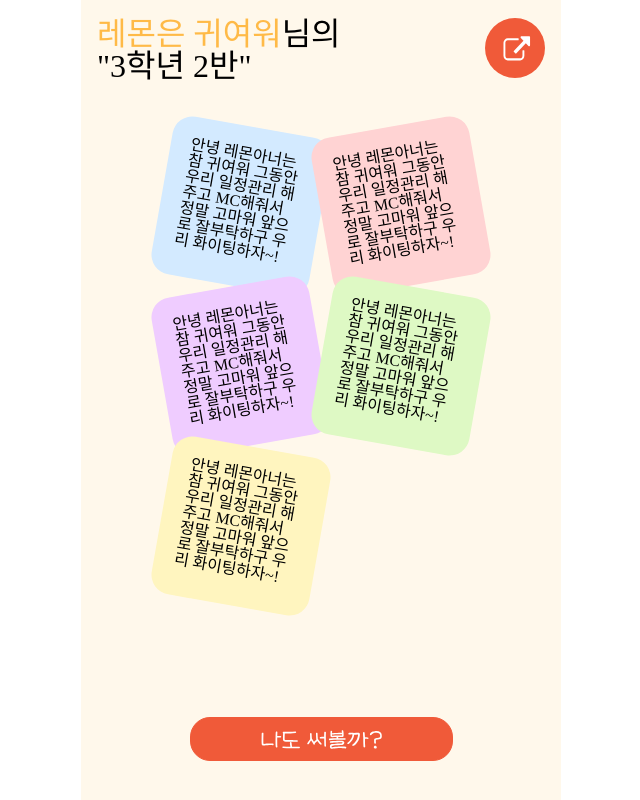
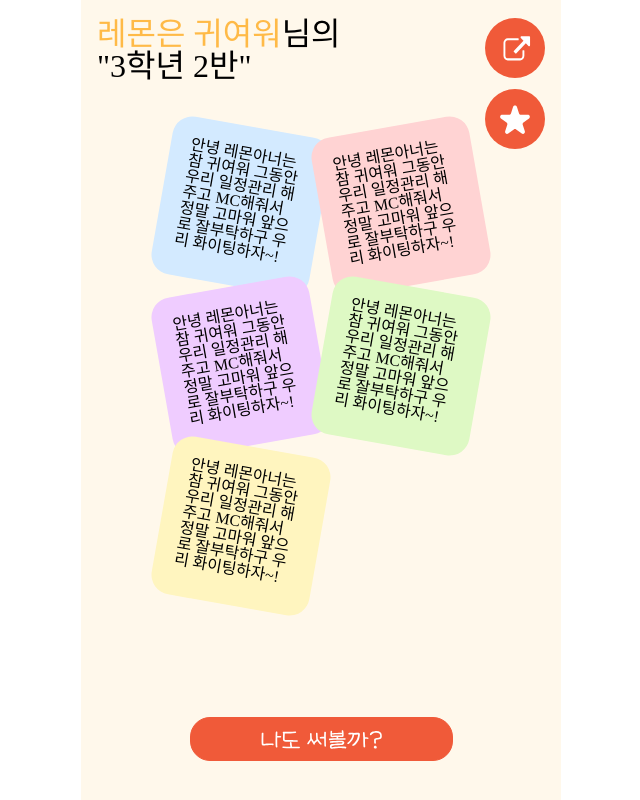
Before and after one commit to Memory-maker/rolling-paper-client, a React (Vite) app: page /rollingpaper/1 in a window 1280 px wide. Shown: the whole page, without its empty margins (319-959 px from the left). Built offline with nearby package versions, Linux system fonts and the light colour scheme; a web font is replaced by a local one.

Commit message:
feat: api global module, useAnimate hook

```diff
--- a/src/pages/Home/index.tsx
+++ b/src/pages/Home/index.tsx
@@ -6,13 +6,12 @@ import Title from "../../components/Title";
 import Card from "./components/Card";
 import cardDummy from "./utils/cardDummy";
 import { ReactComponent as KakaoIcon } from "/src/assets/svgs/kakao.svg";
-
-import { login_API, singup_API } from "../../api/user";
 import { kakaoToken, kakaoServerRes, kakaoProfile } from "../../types/login";
 import getCookie from "../../utils/cookie";
 import { colors } from "../../theme/color";
 import gsap, { Back, Bounce } from "gsap";
 import Sticker, { StickerProps } from "../../components/Sticker";
+import useAnimate from "./utils/useAnimate";
 
 interface CardProps {
   content: string;
@@ -25,10 +24,8 @@ const Home = () => {
   const kakaoJsKey = import.meta.env.VITE_JS_KEY;
   const [token, setToken] = useState("");
   const [data, setData] = useState<kakaoProfile | null>(null);
-  const logoRef = useRef<HTMLDivElement>(null);
-  const cardRef = useRef<HTMLDivElement>(null);
-  const logoQ = gsap.utils.selector(logoRef);
-  const cardQ = gsap.utils.selector(cardRef);
+
+  const [cardRef, logoRef] = useAnimate();
 
   const kakaoLogin = () => {
     window.Kakao.Auth.login({
@@ -36,11 +33,7 @@ const Home = () => {
         window.Kakao.API.request({
           url: "/v2/user/me",
           success: function ({ kakao_account, id }: kakaoServerRes) {
-            // const userData = {
-            //   id,
-            //   profile: kakao_account.profile,
-            // };
-            // setData(userData);
+            console.log(kakao_account, id);
             navigate("/mypage");
           },
           fail: function (error: unknown) {
@@ -85,45 +78,6 @@ const Home = () => {
       console.log(window.Kakao.isInitialized());
     }
   }, [kakaoJsKey]);
-
-  useEffect(() => {
-    if (logoRef.current) {
-      gsap
-        .timeline()
-        .set(logoQ("Line"), { opacity: 0 })
-        .set(logoQ(".text"), { opacity: 0 })
-        .fromTo(logoQ(".plane"), { x: -100, y: 100 }, { opacity: 1, x: 0, y: 0, duration: 1, ease: Back.easeOut })
-        .fromTo(
-          logoQ(".plane-left Line"),
-          {
-            scaleX: 0,
-            transformOrigin: "right",
-          },
-          { opacity: 1, scaleX: 1, duration: 0.5 },
-        )
-        .fromTo(
-          logoQ(".plane-right Line"),
-          {
-            scaleX: 0,
-            transformOrigin: "left",
-          },
-          { opacity: 1, scaleX: 1, delay: -0.5, duration: 0.5 },
-        )
-        .to(logoQ(".text"), { opacity: 1, scale: 1, delay: -0.8 });
-    }
-    if (cardRef.current) {
-      gsap
-        .timeline()
-        .set(cardQ(".title"), { opacity: 0 })
-        .set(cardQ(".card"), { opacity: 0 })
-        .set(cardQ(".sticker"), { opacity: 0 })
-        .set(cardQ(".login"), { opacity: 0 })
-        .to(cardQ(".card"), { opacity: 1, keyframes: { scale: [1.2, 0.9, 1] }, stagger: 0.08, delay: 1 })
-        .to(cardQ(".sticker"), { opacity: 1, keyframes: { scale: [1.4, 0.9, 1] }, stagger: 0.08, delay: -0.8 })
-        .to(cardQ(".title"), { opacity: 1, stagger: 0.5, delay: 0.3 })
-        .to(cardQ(".login"), { opacity: 1 });
-    }
-  }, []);
 
   const stickers: StickerProps[] = [
     { type: "garlands", rotate: 0, x: 68, y: -5 },
--- /dev/null
+++ b/src/pages/Home/utils/useAnimate.ts
@@ -0,0 +1,91 @@
+import gsap, { Back } from "gsap";
+import { useEffect, useRef } from "react";
+
+function useAnimate() {
+  const logoRef = useRef<HTMLDivElement>(null);
+  const cardRef = useRef<HTMLDivElement>(null);
+  const logoQ = gsap.utils.selector(logoRef);
+  const cardQ = gsap.utils.selector(cardRef);
+
+  useEffect(() => {
+    if (logoRef.current) {
+      gsap
+        .timeline()
+        .set(logoQ("Line"), { opacity: 0 })
+        .set(logoQ(".text"), { opacity: 0 })
+        .fromTo(logoQ(".plane"), { x: -100, y: 100 }, { opacity: 1, x: 0, y: 0, duration: 1, ease: Back.easeOut })
+        .fromTo(
+          logoQ(".plane-left Line"),
+          {
+            scaleX: 0,
+            transformOrigin: "right",
+          },
+          { opacity: 1, scaleX: 1, duration: 0.5 },
+        )
+        .fromTo(
+          logoQ(".plane-right Line"),
+          {
+            scaleX: 0,
+            transformOrigin: "left",
+          },
+          { opacity: 1, scaleX: 1, delay: -0.5, duration: 0.5 },
+        )
+        .to(logoQ(".text"), { opacity: 1, scale: 1, delay: -0.8 });
+    }
+    if (cardRef.current) {
+      gsap
+        .timeline()
+        .set(cardQ(".title"), { opacity: 0 })
+        .set(cardQ(".card"), { opacity: 0 })
+        .set(cardQ(".sticker"), { opacity: 0 })
+        .set(cardQ(".login"), { opacity: 0 })
+        .to(cardQ(".card"), { opacity: 1, keyframes: { scale: [1.2, 0.9, 1] }, stagger: 0.08, delay: 1 })
+        .to(cardQ(".sticker"), { opacity: 1, keyframes: { scale: [1.4, 0.9, 1] }, stagger: 0.08, delay: -0.8 })
+        .to(cardQ(".title"), { opacity: 1, stagger: 0.5, delay: 0.3 })
+        .to(cardQ(".login"), { opacity: 1 });
+    }
+  }, []);
+
+  useEffect(() => {
+    if (logoRef.current) {
+      gsap
+        .timeline()
+        .set(logoQ("Line"), { opacity: 0 })
+        .set(logoQ(".text"), { opacity: 0 })
+        .fromTo(logoQ(".plane"), { x: -100, y: 100 }, { opacity: 1, x: 0, y: 0, duration: 1, ease: Back.easeOut })
+        .fromTo(
+          logoQ(".plane-left Line"),
+          {
+            scaleX: 0,
+            transformOrigin: "right",
+          },
+          { opacity: 1, scaleX: 1, duration: 0.5 },
+        )
+        .fromTo(
+          logoQ(".plane-right Line"),
+          {
+            scaleX: 0,
+            transformOrigin: "left",
+          },
+          { opacity: 1, scaleX: 1, delay: -0.5, duration: 0.5 },
+        )
+        .to(logoQ(".text"), { opacity: 1, scale: 1, delay: -0.8 });
+    }
+    if (cardRef.current) {
+      gsap
+        .timeline()
+        .set(cardQ(".title"), { opacity: 0 })
+        .set(cardQ(".card"), { opacity: 0 })
+        .set(cardQ(".sticker"), { opacity: 0 })
+        .set(cardQ(".login"), { opacity: 0 })
+        .to(cardQ(".card"), { opacity: 1, keyframes: { scale: [1.2, 0.9, 1] }, stagger: 0.08, delay: 1 })
+        .to(cardQ(".sticker"), { opacity: 1, keyframes: { scale: [1.4, 0.9, 1] }, stagger: 0.08, delay: -0.8 })
+        .to(cardQ(".title"), { opacity: 1, stagger: 0.5, delay: 0.3 })
+        .to(cardQ(".login"), { opacity: 1 });
+    }
+  }, []);
+
+  return [cardRef, logoRef];
+}
+
+export default useAnimate;
--- a/src/pages/RollingPaper/components/Detail.tsx
+++ b/src/pages/RollingPaper/components/Detail.tsx
@@ -32,6 +32,7 @@ const Detail = ({ setShowDetail, onPrev, onNext, card }: DetailProps) => {
 export default Detail;
 
 const Container = styled.div`
+  z-index: 20;
   position: absolute;
   width: 100%;
   background: rgba(255, 255, 255, 0.8);
--- a/src/pages/RollingPaper/components/Header.tsx
+++ b/src/pages/RollingPaper/components/Header.tsx
@@ -8,10 +8,11 @@ import StickerButton from "./StickerButton";
 
 interface HeaderProps {
   infos: RollingPaper;
-  setShow: (show: boolean) => void;
+  setShareModalShow: () => void;
+  setStickerModalShow: () => void;
 }
 
-const Header = ({ infos, setShow }: HeaderProps) => {
+const Header = ({ infos, setShareModalShow, setStickerModalShow }: HeaderProps) => {
   return (
     <Container>
       <Title isDark={false}>
@@ -22,7 +23,8 @@ const Header = ({ infos, setShow }: HeaderProps) => {
         <span>"{infos.title}"</span>
       </Title>
       <Buttons>
-        <ShareButton setShow={setShow} />
+        <ShareButton setShow={setShareModalShow} />
+        <StickerButton setShow={setStickerModalShow} />
       </Buttons>
     </Container>
   );
@@ -31,6 +33,7 @@ const Header = ({ infos, setShow }: HeaderProps) => {
 export default Header;
 
 const Container = styled.div`
+  z-index: 10;
   position: sticky;
   top: 0;
   left: 0;
@@ -39,6 +42,7 @@ const Container = styled.div`
   padding: 18px 16px;
   display: flex;
   justify-content: space-between;
+  box-sizing: border-box;
 `;
 
 interface TitleProps {
@@ -59,7 +63,7 @@ const NickName = styled.div`
 `;
 
 const Buttons = styled.div`
-  display: flex;
-  flex-direction: column;
-  justify-content: space-between;
+  display: grid;
+  grid-template-rows: repeat(2, 1fr);
+  grid-row-gap: 8px;
 `;
--- a/src/pages/RollingPaper/components/StickerButton.tsx
+++ b/src/pages/RollingPaper/components/StickerButton.tsx
@@ -1,14 +1,13 @@
 import React from "react";
 
 interface ButtonProps {
-  show: boolean;
-  setShow: (show: boolean) => void;
+  setShow: () => void;
 }
 
-const StickerButton = ({ show, setShow }: ButtonProps) => {
+const StickerButton = ({ setShow }: ButtonProps) => {
   return (
     <div
-      onClick={() => setShow(!show)}
+      onClick={setShow}
       dangerouslySetInnerHTML={{
         __html: `<svg width="60" height="60" viewBox="0 0 60 60" fill="none" xmlns="http://www.w3.org/2000/svg">
 <rect width="60" height="60" rx="30" fill="#F05A39"/>
--- a/src/pages/RollingPaper/index.tsx
+++ b/src/pages/RollingPaper/index.tsx
@@ -1,4 +1,4 @@
-import React, { useState } from "react";
+import React, { useEffect, useState } from "react";
 import { useNavigate, useParams } from "react-router-dom";
 import styled from "styled-components";
 import { colors } from "../../theme/color";
@@ -12,7 +12,8 @@ import cardDummy from "./utils/cardDummy";
 const RollingPaper = () => {
   const rollingPaperId = useParams().rollingPaperId;
   const [showDetail, setShowDetail] = useState(false);
-  const [show, setShow] = useState(false);
+  const [shareModalShow, setShareModalShow] = useState(false);
+  const [stickerModalShow, setStickerModalShow] = useState(false);
   const [cardIndex, setCardIndex] = useState<number>(0);
 
   const handleClick = (id: number) => {
@@ -36,7 +37,11 @@ const RollingPaper = () => {
   const navigate = useNavigate();
   return (
     <Container isDark={dummy.theme === "dark" ? true : false}>
-      <Header infos={dummy} setShow={setShow} />
+      <Header
+        infos={dummy}
+        setShareModalShow={() => setShareModalShow(!shareModalShow)}
+        setStickerModalShow={() => setStickerModalShow(!stickerModalShow)}
+      />
       <Content>
         {dummy.cards.map((card, index) => (
           <Card index={index} key={index} card={card} handleClick={() => handleClick(index)} />
@@ -45,8 +50,8 @@ const RollingPaper = () => {
       <ButtonContainer>
         <MakeButton handleClick={() => navigate("/editor")} />
       </ButtonContainer>
-      {show && (
-        <Modal setIsModalOpen={setShow}>
+      {shareModalShow && (
+        <Modal setIsModalOpen={setShareModalShow}>
           <ModalText>복사 완료!</ModalText>
         </Modal>
       )}
@@ -71,7 +76,7 @@ const Container = styled.div<ContainerProps>`
   max-width: 480px;
   min-width: 380px;
   width: 100%;
-  height: 100vh;
+  height: 100%;
   overflow: scroll;
   background: ${(props) => (props.isDark ? colors.DARK_BG_COLOR : colors.MAIN_BG)};
 `;
@@ -84,7 +89,7 @@ const Content = styled.div`
 `;
 
 const ButtonContainer = styled.div`
-  position: fixed;
+  position: absolute;
   bottom: 36px;
   width: 100%;
   display: flex;
--- a/src/routes/index.tsx
+++ b/src/routes/index.tsx
@@ -15,7 +15,9 @@ function Router() {
         <Route path="/" element={<Home />} />
         <Route path="/editor" element={<Editor />} />
         <Route path="/mypage" element={<MyPage />} />
-        <Route path="/rollingpaper/*" element={<RollingPaper />} />
+        <Route path="/rollingpaper">
+          <Route path=":rollingPaperId" element={<RollingPaper />} />
+        </Route>
         <Route path="/sending" element={<Sending />} />
         <Route path="/nickname" element={<CreateName />} />
       </Routes>
--- a/src/styles/GlobalyStyle.tsx
+++ b/src/styles/GlobalyStyle.tsx
@@ -36,12 +36,13 @@ const GlobalStyle = createGlobalStyle`
     min-height: -webkit-fill-available;
 
   }
-  #root{
-    height: 100vh;
+  html,body, #root{
+    height: 100%;
+    margin: 0;
+    overflow: hidden;
   }
   body {
     width:100%;
-    min-height: 100vh;
     min-height: -webkit-fill-available;
     font-family: 'LeeSeoyun'
   }
```
Also changed, not shown: src/api/index.ts (added, +48 -0 lines), src/api/user.ts (+12 -38 lines), public/imgs/kakao-login.png.
